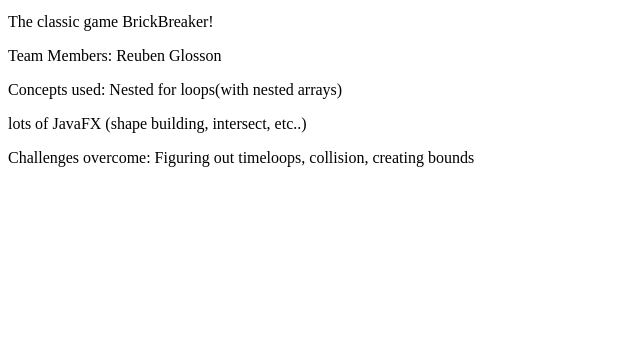
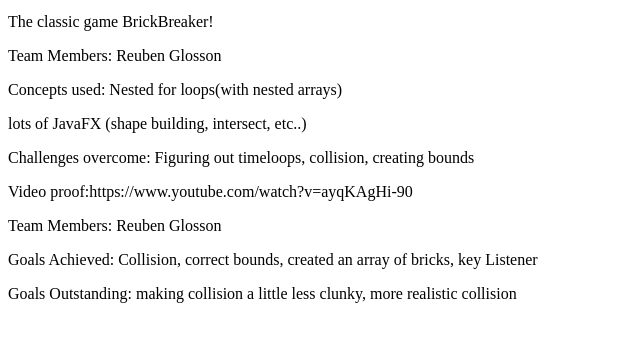
Before and after one commit to rglosson/rglosson.github.io, a plain HTML site: page index.html in a window 1280 px wide. Shown: the part 101-442 px from the top of the page, without its empty margins (0-640 px from the left). Drawn offline with Linux system fonts and the light colour scheme.

Commit message:
Finished?

```diff
--- a/index.html
+++ b/index.html
@@ -8,6 +8,9 @@
 <p>Concepts used: Nested for loops(with nested arrays)</p>
 <p>               lots of JavaFX (shape building, intersect, etc..)</p>
 <p>Challenges overcome: Figuring out timeloops, collision, creating bounds</p>
-
+<p>Video proof:https://www.youtube.com/watch?v=ayqKAgHi-90 </p>
+<p>Team Members: Reuben Glosson </p>
+<p>Goals Achieved: Collision, correct bounds, created an array of bricks, key Listener </p>
+<p>Goals Outstanding: making collision a little less clunky, more realistic collision</p>
 </body>
 </html>
```
